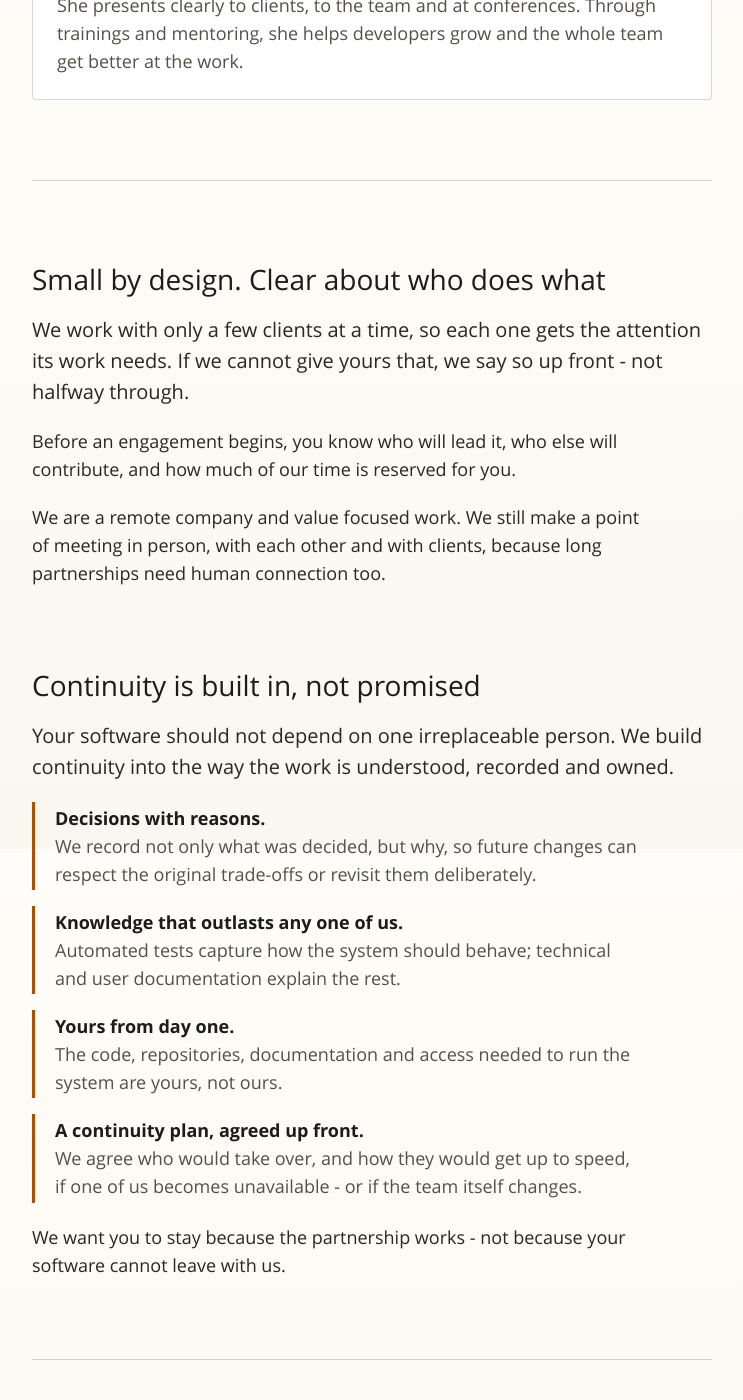
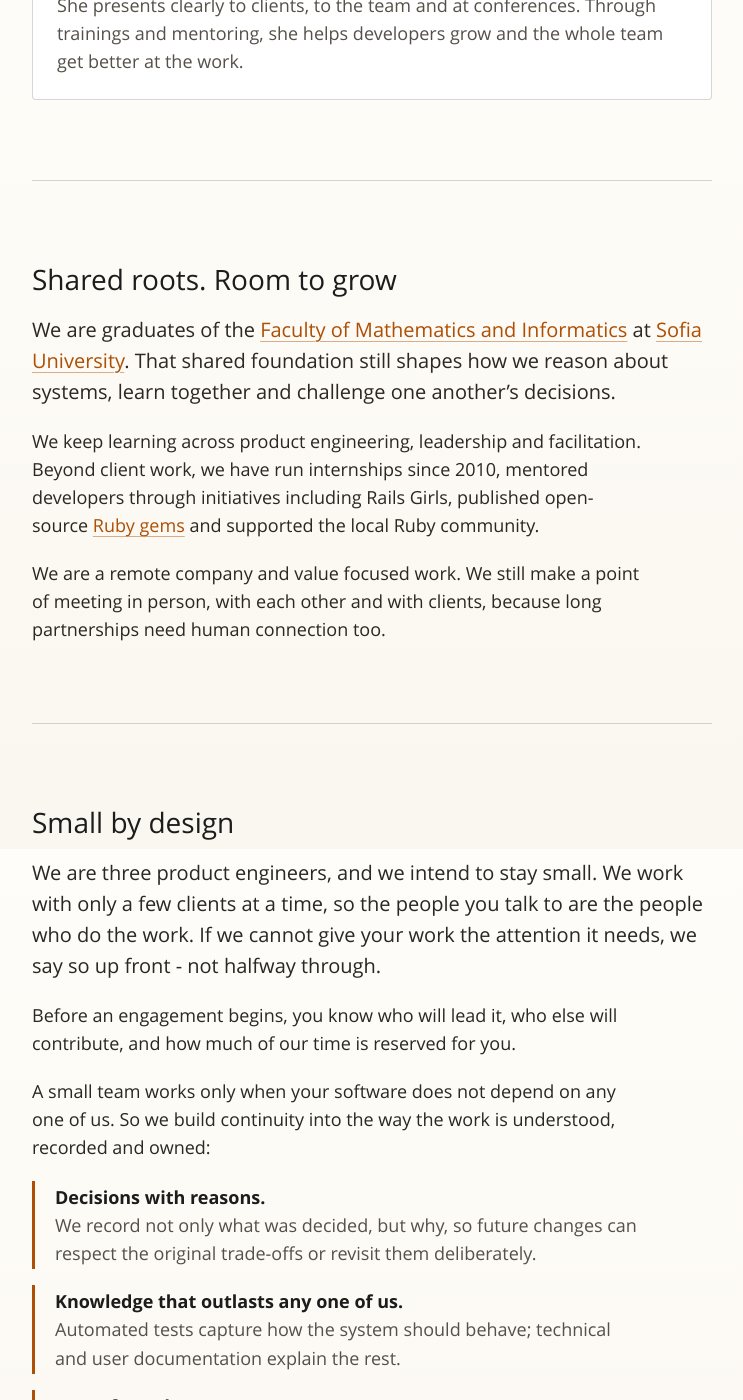
Before and after one commit to tutuf/tutuf.github.io, a Jekyll site: the page built from team.md, in a window 1280 px wide and 1400 px high, scrolled down 1851 px. Shown: the whole window, without its empty margins (148-891 px from the left). Built offline with Jekyll 4.4.1, drawn with Linux system fonts in a browser that asks for light colours; some of the changed text lies outside the part shown.

Commit message:
Make small the Team page's argument, with continuity as its proof
Shared roots now follows the people, so who we are reads in one
stretch. Small by design and Continuity become one section: three
people by choice, why that helps the client, and why it stays safe.
The remote-work paragraph moves to Shared roots, which also gains our
internships since 2010.

Co-Authored-By: Claude Opus 5.5 <noreply@anthropic.com>

```diff
--- a/team.md
+++ b/team.md
@@ -64,17 +64,23 @@ She presents clearly to clients, to the team and at conferences. Through trainin
 
 ---
 
-## Small by design. Clear about who does what
+## Shared roots. Room to grow
 
-We work with only a few clients at a time, so each one gets the attention its work needs. If we cannot give yours that, we say so up front - not halfway through.
+We are graduates of the [Faculty of Mathematics and Informatics](https://fmi.uni-sofia.bg/) at [Sofia University](https://uni-sofia.bg/index.php/eng). That shared foundation still shapes how we reason about systems, learn together and challenge one another’s decisions.
+
+We keep learning across product engineering, leadership and facilitation. Beyond client work, we have run internships since 2010, mentored developers through initiatives including Rails Girls, published open-source [Ruby gems](https://github.com/tutuf/) and supported the local Ruby community.
+
+We are a remote company and value focused work. We still make a point of meeting in person, with each other and with clients, because long partnerships need human connection too.
+
+---
+
+## Small by design
+
+We are three product engineers, and we intend to stay small. We work with only a few clients at a time, so the people you talk to are the people who do the work. If we cannot give your work the attention it needs, we say so up front - not halfway through.
 
 Before an engagement begins, you know who will lead it, who else will contribute, and how much of our time is reserved for you.
 
-We are a remote company and value focused work. We still make a point of meeting in person, with each other and with clients, because long partnerships need human connection too.
-
-## Continuity is built in, not promised
-
-Your software should not depend on one irreplaceable person. We build continuity into the way the work is understood, recorded and owned.
+A small team works only when your software does not depend on any one of us. So we build continuity into the way the work is understood, recorded and owned:
 
 * **Decisions with reasons.** We record not only what was decided, but why, so future changes can respect the original trade-offs or revisit them deliberately.
 * **Knowledge that outlasts any one of us.** Automated tests capture how the system should behave; technical and user documentation explain the rest.
```
Also changed, not shown: other parts of team.md (+0 -8 lines).
